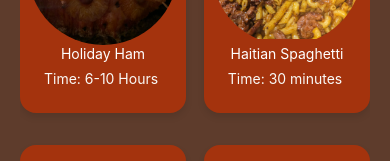
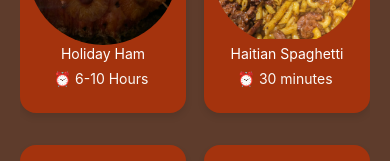
Before and after one commit to Ryltc/recipe-app, a React Native app in the folder RecipeApp/: screen /RecipeList in a window 390 px wide. Shown: the part 538-699 px from the top of the page. Built offline with nearby package versions, Linux system fonts and the light colour scheme.

Commit message:
added clock to recipe card

```diff
--- a/RecipeApp/src/Constant.js
+++ b/RecipeApp/src/Constant.js
@@ -348,7 +348,7 @@ export const recipeList = [
 		image: require("../assets/images/chicken.png"),
 		rating: "2.2",
 		ingredients: ["Chicken Breasts", "Salt", "Black Pepper", "Olive Oil"],
-		time: "00:45 minutes",
+		time: "45 minutes",
 		difficulty: "Medium",
 		calories: "450 cal",
 		color: "#8d4004",
--- a/RecipeApp/src/components/RecipeCard.js
+++ b/RecipeApp/src/components/RecipeCard.js
@@ -32,7 +32,7 @@ const RecipeCard = () => {
 						/>
 						<Text style={{ fontWeight: 400, color: "#fff" }}>{item.name}</Text>
 						<View style={{ flexDirection: "row", marginTop: 8, alignContent: "center", alignItems: "center" }}>
-							<Text style={{ color: "#FAF9F6" }}>Time: </Text>
+							<Text style={{ color: "#FAF9F6" }}>⏰ </Text>
 							<Text style={{ color: "#FAF9F6" }}>{item.time} </Text>
 							{/*<Text> | </Text>
 								<View style={{ flexDirection: "row" }}>
```
